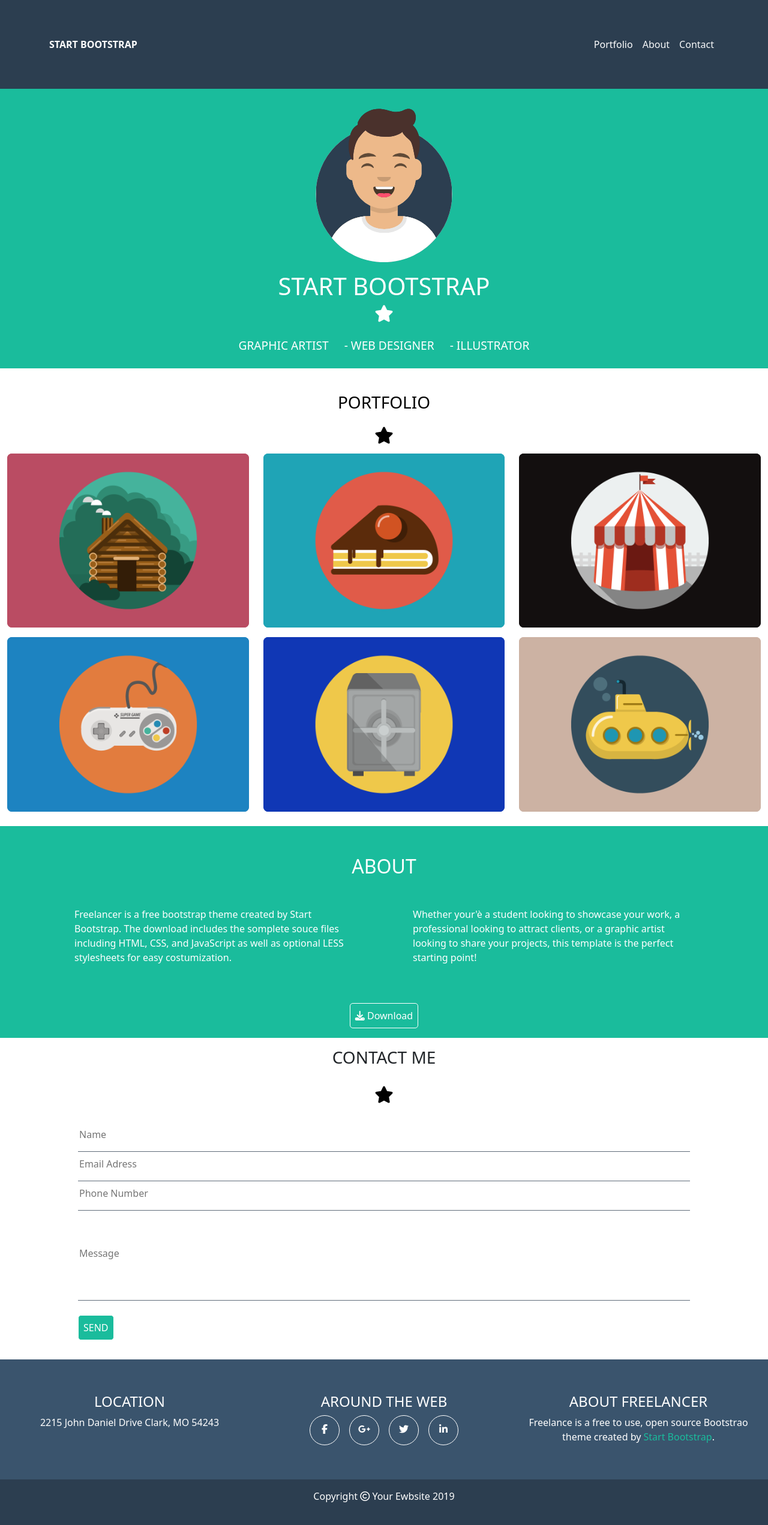
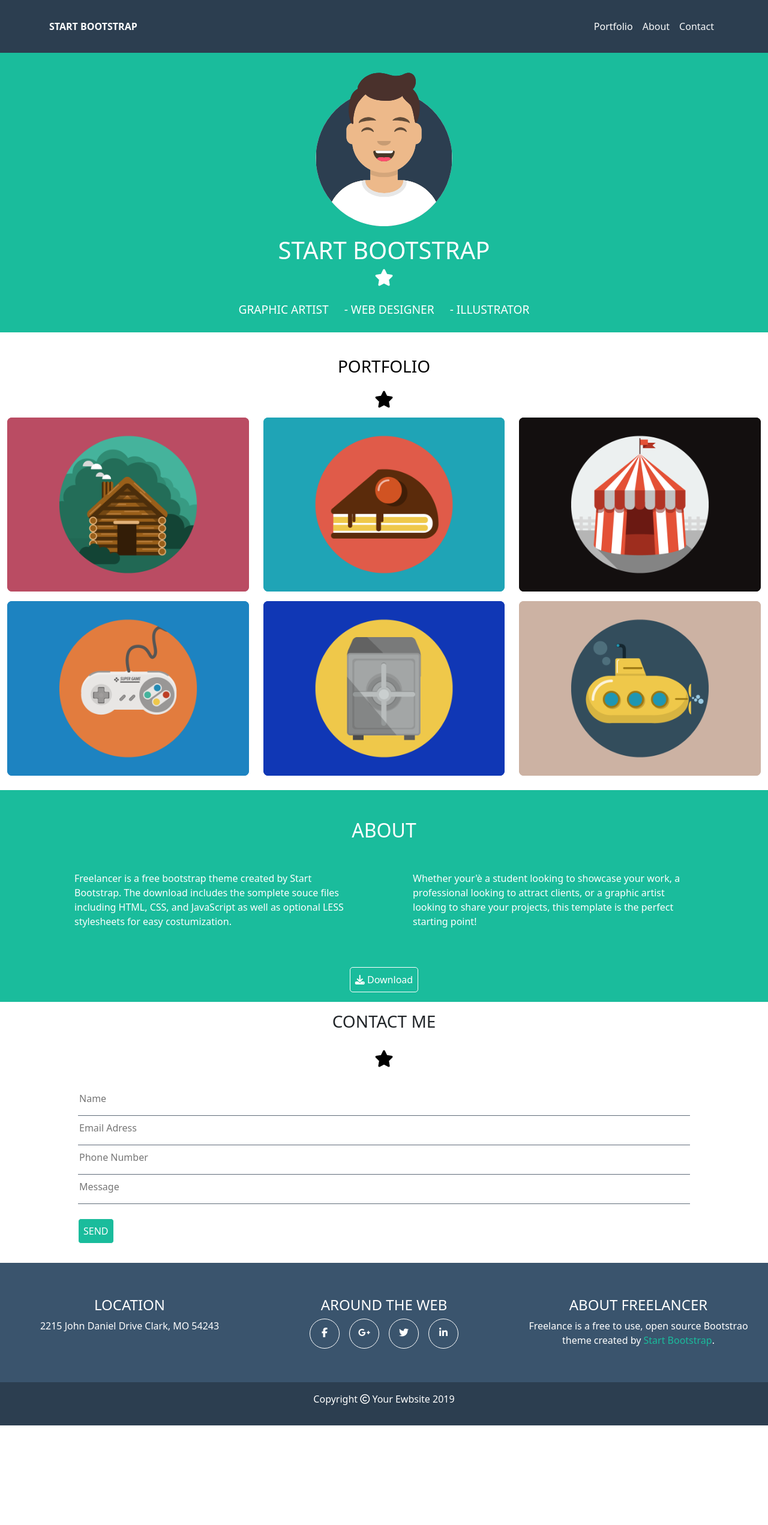
Before and after one commit to yleniapregnolato/html-css-bootstrap-freelancer, a plain HTML site: page index.html in a window 1280 px wide. Shown: the whole page at 60% size. After the commit the page ends 2376 px from the top, so only its background shows below. Drawn offline with nearby package versions, Linux system fonts and the light colour scheme.

Commit message:
fix: delete debug rules

```diff
--- a/css/style.css
+++ b/css/style.css
@@ -20,8 +20,6 @@ img {
 /* hero section */
 .ms_hero {
     background-color: #1ABC9C;
-    /* debug */
-    /* height: 350px; */
 }
 
 .ms_img-avatar {
@@ -88,17 +86,13 @@ img {
     border-bottom: 1px solid #606C7A;
 }
 
-.ms_message {
-    height: 150px;
-}
 /* /form section */
 
 /* contacts section */
 
 .ms_contacts-section {
     background-color: #3A546D;
-    /* debug */
-    height: 400px;
+
 }
 
 .ms_list-icon {
@@ -127,23 +121,11 @@ img {
 
 .ms_footer {
     background-color: #2C3E50;
-    /* debug */
-    height: 80px;
 }
-
 /* /footer */
 /* media query tablet */
 
 @media screen and (min-width:768px) {
-    .ms_header {
-        /* debug */
-        min-height: 100px;
-    }
-
-    .ms_hero {
-        /* debug */
-        min-height: 400px;
-    }
 
     .ms_contacts-section {
         max-height: 200px;
@@ -164,15 +146,6 @@ img {
 /* media query desktop */
 
 @media screen and (min-width: 1024px) {
-    .ms_header {
-        /* debug */
-        min-height: 100px;
-    }
-
-    .ms_hero {
-        /* debug */
-        min-height: 400px;
-    }
 
     .ms_img-avatar {
         max-width: 250px;
--- a/index.html
+++ b/index.html
@@ -189,7 +189,7 @@
         <!-- /contacts section -->
 
         <!-- footer -->
-        <footer class="container-fluid ms_footer text-center text-white pt-3">
+        <footer class="container-fluid ms_footer text-center text-white pt-3 pb-3">
             <p>Copyright <i class="fa-regular fa-copyright"></i> Your Ewbsite 2019</p>
         </footer>
         <!-- /footer -->
```
